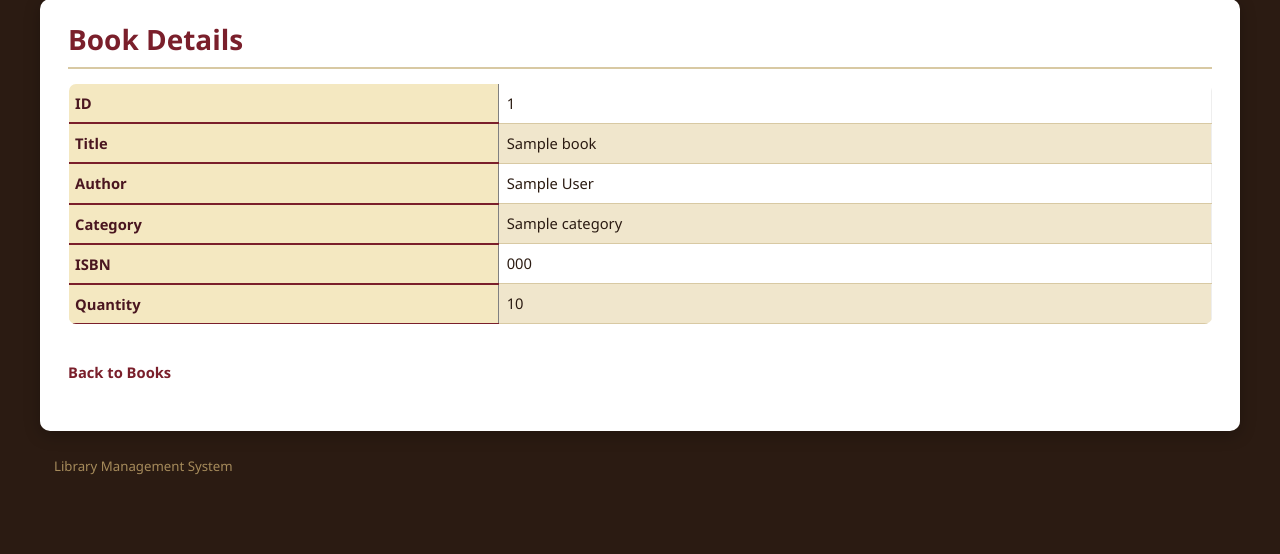
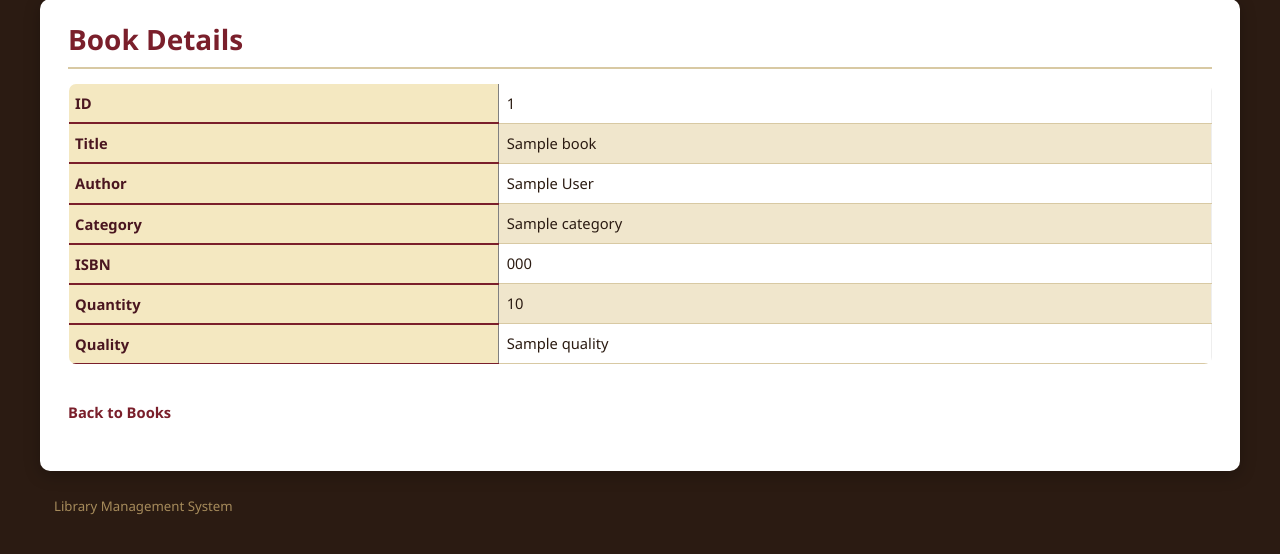
Before and after one commit to Lakshita881/Library-Management-System, a CakePHP app: the page made by app/View/Books/view.ctp in a window 1280 px wide. Shown: the part 84-638 px from the top of the page. Run offline with PHP 8.4 and a stand-in for CakePHP, Linux system fonts and the light colour scheme; the template is opened without the code that fills it: most values are stand-ins (such as "Sample title", 1, 10 or a date in 2020); some libraries are stand-ins or nearby versions.

Commit message:
First Commit

```diff
--- a/app/View/Books/view.ctp
+++ b/app/View/Books/view.ctp
@@ -30,6 +30,11 @@
         <th>Quantity</th>
         <td><?php echo h($book['Book']['quantity']); ?></td>
     </tr>
+
+      <tr>
+        <th>Quality</th>
+        <td><?php echo h($book['Book']['quality']); ?></td>
+    </tr>
 </table>
 
 <br>
```
